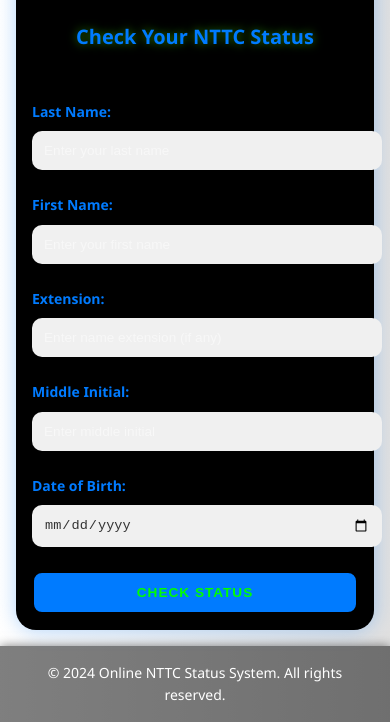
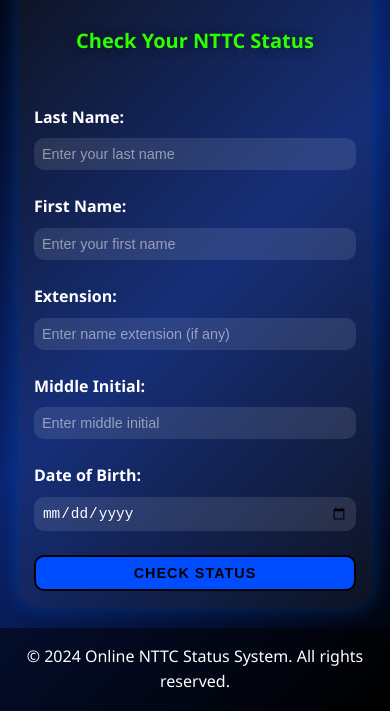
Before and after one commit to kanereroma2343/r7tesdata, a plain HTML site: page r7nttc2/index.html in a window 390 px wide. Shown: the part 133-855 px from the top of the page. Drawn offline with Linux system fonts and the light colour scheme.

Commit message:
Update index.html

```diff
--- a/r7nttc2/index.html
+++ b/r7nttc2/index.html
@@ -13,16 +13,16 @@
             display: flex;
             flex-direction: column;
             min-height: 100vh;
-            background: linear-gradient(to right, #ffffff, #e0e0e0);
-            color: #333333;
+            background: linear-gradient(135deg, #000000, #0a2472, #000000);
+            color: #ffffff;
             line-height: 1.6;
         }
-       footer {
+        footer {
             background-color: rgba(0, 0, 0, 0.5);
             color: #ffffff;
             text-align: center;
             padding: 1rem;
-            box-shadow: 0 0 10px rgba(0, 0, 0, 0.5);
+            box-shadow: 0 4px 6px rgba(0, 0, 0, 0.1);
         }
         main {
             flex: 1;
@@ -32,20 +32,25 @@
             padding: 2rem;
         }
         .container {
-            background-color: rgb(0, 0, 0);
-            padding: 3rem;
+            background-color: rgba(255, 255, 255, 0.05);
+            padding: 2rem;
             border-radius: 20px;
             box-shadow: 0 0 20px rgba(0, 123, 255, 0.3);
-            width: 100%;
-            max-width: 400px;
-            max-height: 800px;
+            width: 35%;
+            max-width: 450px;
             backdrop-filter: blur(10px);
         }
-        h1, h2 {
+        h1{
             margin-bottom: 1.5rem;
-            color: #007bff;
+            color: #00ff00;
             text-align: center;
-            text-shadow: 0 0 10px rgba(81, 255, 0, 0.5);
+            text-shadow: 0 0 10px rgba(0, 0, 0, 0.5);
+        }
+        h2 {
+            margin-bottom: 1.5rem;
+            color: #2bff00;
+            text-align: center;
+            text-shadow: 0 0 10px rgba(0, 0, 0, 0.5);
         }
         form {
             display: grid;
@@ -55,30 +60,30 @@
             font-weight: bold;
             margin-bottom: 0.5rem;
             display: block;
-            color: #007bff;
+            color: #ffffff;
         }
         input {
-            width: 100%;
+            width: 95%;
             padding: 0.75rem;
             border: none;
             border-radius: 10px;
-            background-color: #f0f0f0;
-            color: #333333;
+            background-color: rgba(255, 255, 255, 0.1);
+            color: #ffffff;
             font-size: 1rem;
             transition: all 0.3s ease;
         }
         input:focus {
             outline: none;
             background-color: rgba(255, 255, 255, 0.2);
-            box-shadow: 0 0 0 2px #007bff;
+            box-shadow: 0 0 0 2px #00ff00;
         }
         input::placeholder {
             color: rgba(255, 255, 255, 0.5);
         }
         button {
             padding: 0.75rem;
-            background-color: #007bff;
-            color: #00ff00;
+            background-color: #004cff;
+            color: #000000;
             border: 2px solid #000000;
             border-radius: 10px;
             cursor: pointer;
@@ -97,7 +102,7 @@
             left: -2px;
             right: -2px;
             bottom: -2px;
-            background: #ff00ff;
+            background: #00ffff;
             z-index: -1;
             filter: blur(10px);
             opacity: 0;
@@ -109,7 +114,7 @@
         button:hover {
             background-color: #0056b3;
             transform: translateY(-2px);
-            box-shadow: 0 0 15px #007bff;
+            box-shadow: 0 0 15px #00ffff;
         }
         button:active {
             transform: translateY(0);
@@ -124,7 +129,7 @@
             width: 12px;
             height: 12px;
             margin: 0 5px;
-            background: #007bff;
+            background: #00ff00;
             border-radius: 50%;
             animation: bounce 1s infinite;
         }
@@ -151,18 +156,18 @@
             backdrop-filter: blur(5px);
         }
         .modal-content {
-            background: linear-gradient(to right, #ffffff, #e0e0e0);
+            background: linear-gradient(135deg, #000000, #0a2472, #000000);
             margin: 10% auto;
             padding: 2rem;
-            border: 1px solid #007bff;
+            border: 1px solid #00ff00;
             width: 90%;
             max-width: 600px;
             border-radius: 20px;
-            color: #333333;
+            color: #ffffff;
             box-shadow: 0 0 20px rgba(0, 123, 255, 0.3);
         }
         .close {
-            color: #333333;
+            color: #ffffff;
             float: right;
             font-size: 28px;
             font-weight: bold;
@@ -170,11 +175,11 @@
             transition: color 0.3s ease;
         }
         .close:hover {
-            color: #ff00ff;
+            color: #00ffff;
         }
         .slide-button {
-            background-color: #007bff;
-            color: #333333;
+            background-color: #00ff00;
+            color: #ffffff;
             border: none;
             border-radius: 10px;
             cursor: pointer;
@@ -186,26 +191,29 @@
         .slide-button:hover {
             background-color: #0056b3;
             transform: translateY(-2px);
-            box-shadow: 0 0 15px #007bff;
+            box-shadow: 0 0 15px #00ffff;
         }
         .slide-button:active {
             transform: translateY(0);
         }
         @media (max-width: 768px) {
             body {
-                font-size: 14px;
+                font-size: 16px;
             }
             .container {
                 padding: 1.5rem;
+                width: 90%;
+                max-width: 400px;
             }
             h1 {
-                font-size: 1.75rem;
+                font-size: 1.8rem;
             }
             h2 {
                 font-size: 1.5rem;
             }
             input, button {
-                font-size: 0.9rem;
+                font-size: 1rem;
+                padding: 0.5rem;
             }
             .modal-content {
                 width: 80%;
@@ -219,6 +227,8 @@
             }
             .container {
                 padding: 1rem;
+                width: 90%;
+                max-width: 350px;
             }
             h1 {
                 font-size: 1.5rem;
@@ -227,7 +237,8 @@
                 font-size: 1.25rem;
             }
             input, button {
-                font-size: 0.85rem;
+                font-size: 0.9rem;
+                padding: 0.5rem;
             }
         }
     </style>
```
